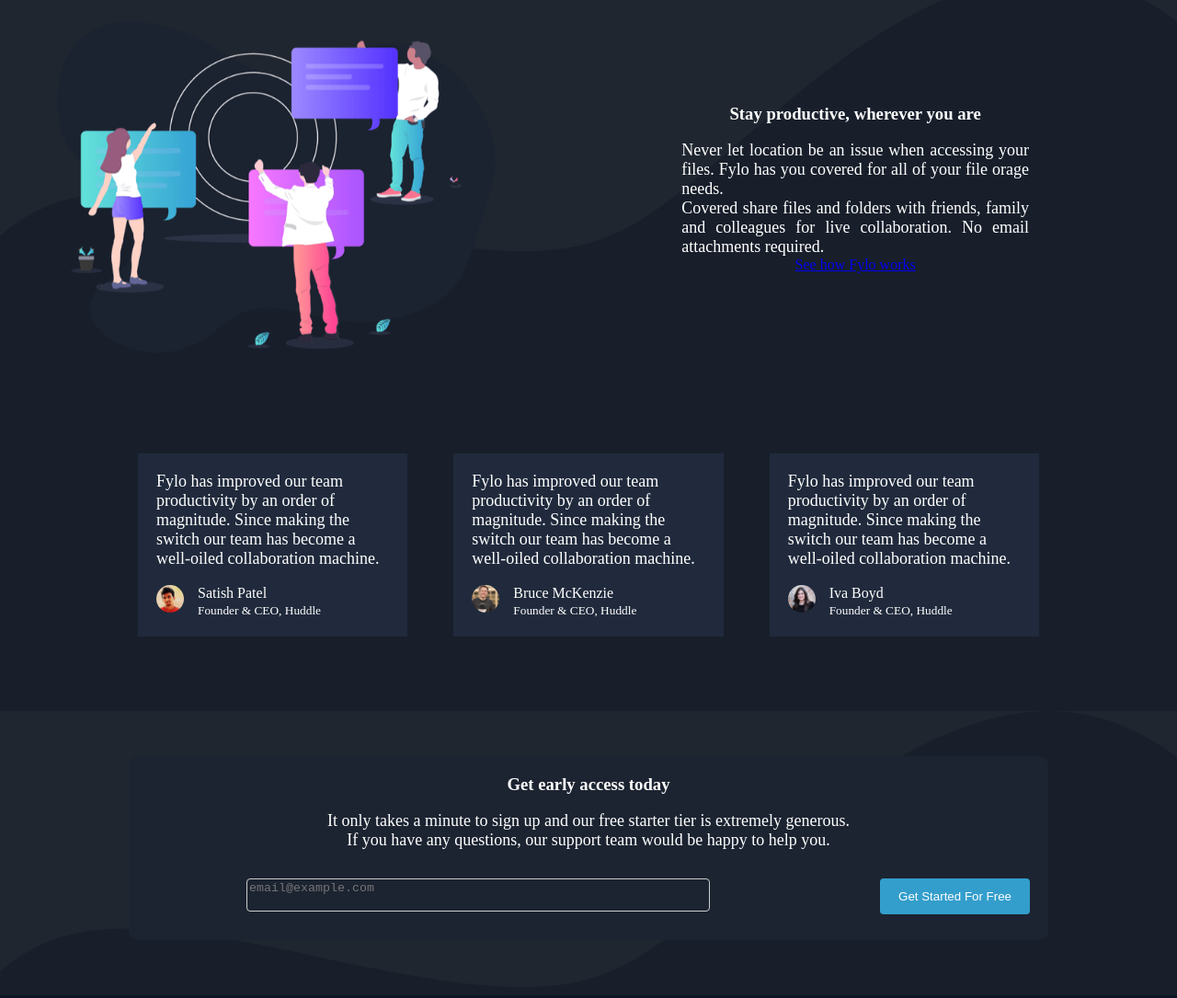
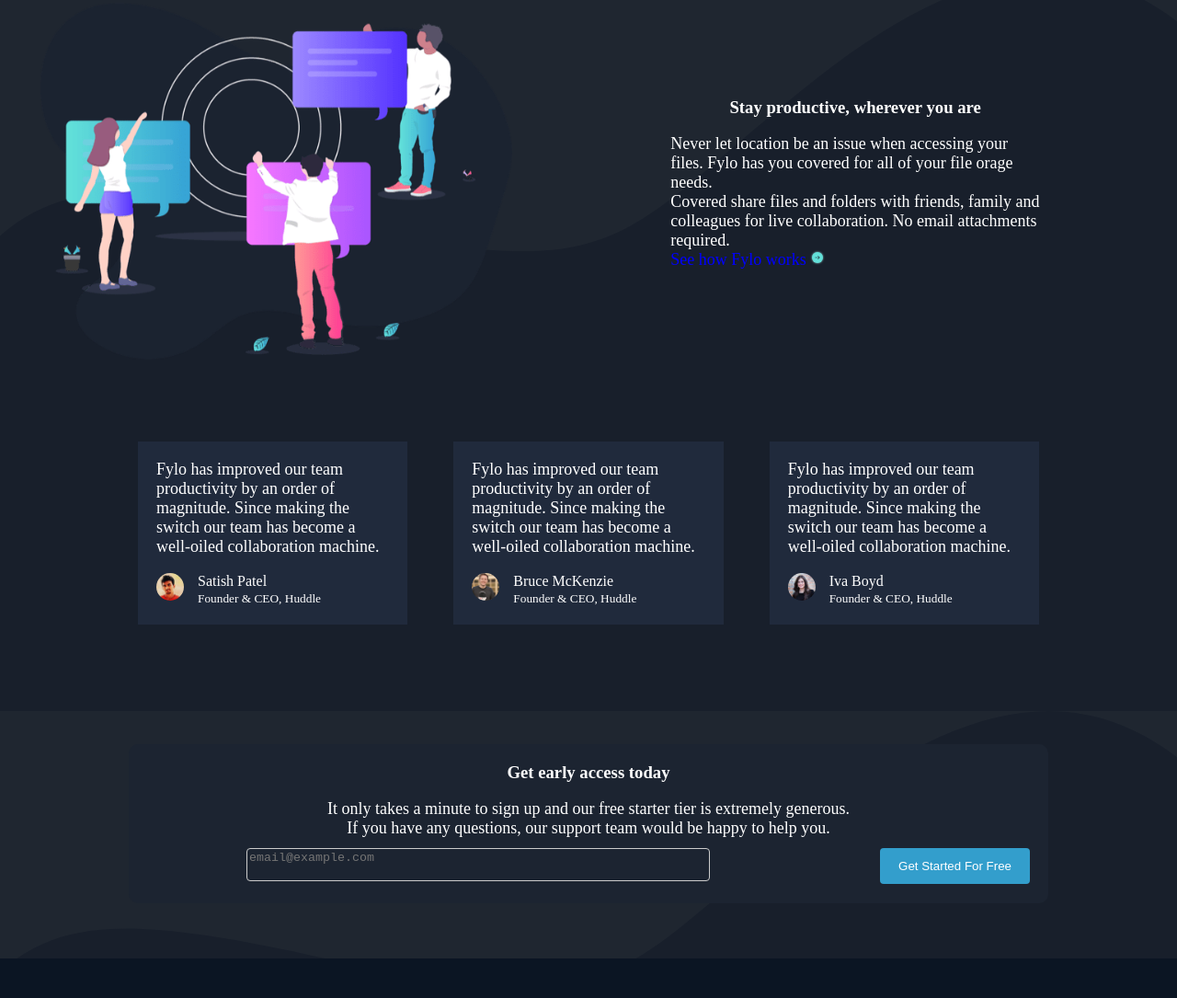
Before and after one commit to herby-afro/fylo, a plain HTML site: page index.html in a window 1280 px wide. Shown: the part 1627-2712 px from the top of the page at 92% size. Drawn offline with nearby package versions, Linux system fonts and the light colour scheme; files that its build step writes are made by us from their sources; files whose address does not match are found by name.

Commit message:
modified:   README-template.md 	modified:   assets/css/style.css 	new file:   images/screenshot-descktop.jpg 	new file:   images/screenshot-mobil.jpg 	modified:   index.html

```diff
--- a/assets/css/style.css
+++ b/assets/css/style.css
@@ -228,20 +228,20 @@ main {
   align-items: center;
 }
 
-.middle-image, .middle-text {
-  background-color: transparent;
-  text-align: center;
-  padding: 20px 20px;
-}
-
 .middle-image img{
   width: 90%;
 }
 .middle-text p{
-    text-align: justify;
+    background-color: transparent;
+    text-align: left;
     align-items: center;
     padding-left: 20%;
     padding-right: 20%;
+}
+.middle-text a {
+  text-align: left;
+  text-decoration: solid;
+  color: blue;
 }
 
 .grid-container2 {
@@ -275,7 +275,7 @@ main {
 
 form {
   display: block;
-  padding-top: 25px;
+  padding-top: 5px;
 }
 
 textarea {
@@ -308,7 +308,6 @@ input[type=submit]:hover {
   position: relative;
   width: 100%;
   max-width: 1000px;
-  height: 200px;
   border-radius: 10px;
   background-color: hsl(217, 28%, 15%);
   padding: 20px;
@@ -410,7 +409,7 @@ footer > img {
 
   .textos>h1{
     font-size: 40px;
-    font-weigth: 600;
+    font-Weight: 600;
     text-align: center;
     word-wrap: break-word;
     padding-bottom: 5px;
@@ -439,8 +438,8 @@ footer > img {
   .testimonials2 { grid-area: 2 / span 3; }
   .testimonials3 { grid-area: 3 / span 3; }
   .middle-text p { padding-left: 10%; padding-right: 10%; }
-  .container-form { height: 250px; }
-  .col-25, .col-75, input[type=submit] { width: 100%; margin-top: 0; }
+  .container-form { height: 350px; }
+  .col-25, .col-75, input[type=submit] { width: 100%; padding-top: 0px; padding-top: 0px; }
   .contenedor-footer { flex-direction: column; border: none; }
   .content-foo { margin-bottom: 20px; text-align: center; }
   .content-foo h4 { border: none; }
@@ -450,7 +449,7 @@ footer > img {
   .foo-links1 { grid-area: 3 / span 6 / 3 / 6; }
   .foo-links2 { grid-area: 4 / span 6 / 4 / 6; }
   .foo-social { grid-area: 5 / span 6 / 5 / 6; }
-
+  footer { padding-top: 0pt;}
 }
 
 @media only screen and (max-width: 380px){
--- a/index.html
+++ b/index.html
@@ -4,7 +4,7 @@
     <meta charset="UTF-8" />
     <meta name="viewport" content="width=device-width, initial-scale=1.0" />
     <!-- displays site properly based on user's device -->
-    <link rel="stylesheet" type="text/css" href="./assets/style.css" />
+    <link rel="stylesheet" type="text/css" href="./assets/css/style.css" />
     <title>
       Frontend Mentor | Fylo landing page with dark theme and features grid
     </title>
@@ -151,7 +151,11 @@
             Covered share files and folders with friends, family and colleagues
             for live collaboration. No email attachments required.
           </p>
-          <a class="enlace-middle" href="#"> See how Fylo works</a>
+          <p>
+            <a class="enlace-middle" href="#"> See how Fylo works </a
+            ><img src="./images/icon-arrow.svg" />
+          </p></p>
+
         </div>
       </div>
       <!-- </div>-->
@@ -288,7 +292,7 @@
       nomodule
       src="https://unpkg.com/ionicons@5.5.2/dist/ionicons/ionicons.js"
     ></script>
-    <script src="./assets/main.js"></script>
-    <script src="./assets/jquery.js"></script>
+    <script src="./assets/js/main.js"></script>
+    <script src="./assets/js/jquery.js"></script>
   </body>
 </html>
```
Also changed, not shown: images/screenshot-descktop.jpg (added), images/screenshot-mobil.jpg (added), 1 other file.
